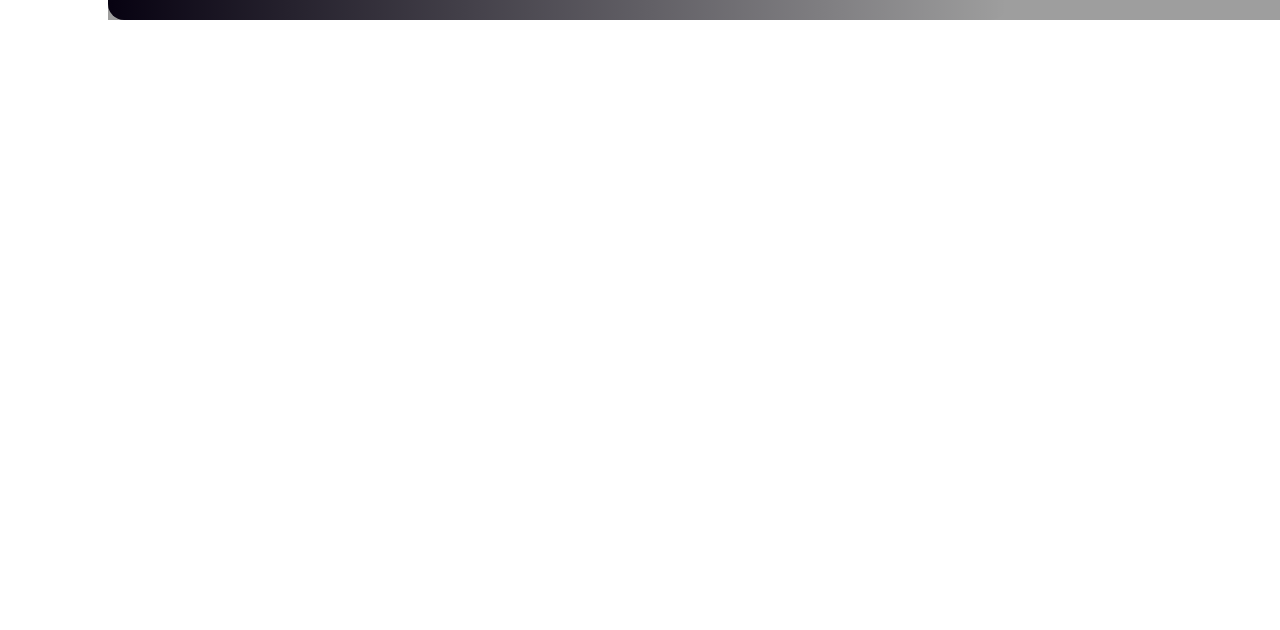
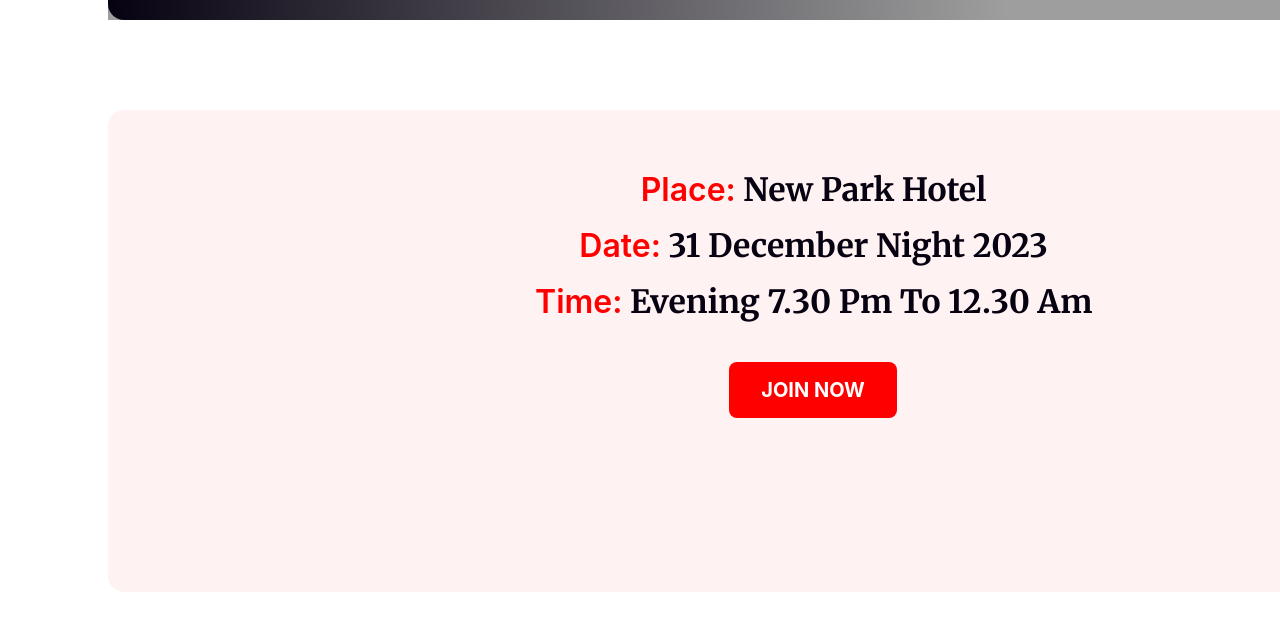
Before and after one commit to fauzia789/New-year1, a plain HTML site: page index.html in a window 1280 px wide. Shown: the part 2023-2653 px from the top of the page. Before the commit the page ends 2093 px from the top, so only its background shows below. Drawn offline with Linux system fonts and the light colour scheme; grey boxes are pictures that could not be loaded.

Commit message:
fixed some main content

```diff
--- a/index.html
+++ b/index.html
@@ -35,9 +35,14 @@
         </div>
      </div>
     <div class="time-zone">
-
+        <div class="date-time">
+          <pre>
+            <span>Place:</span> New Park Hotel
+            <span>Date:</span> 31 December Night 2023
+           <span> Time:</span> Evening 7.30 pm to 12.30 am</pre>
+        </div>
+        <button>JOIN NOW</button>
     </div>
-
    </main>
 
     <footer></footer>
--- a/styles/style.css
+++ b/styles/style.css
@@ -92,3 +92,47 @@
 padding: 95px 180px 0px 0px;
 
 }
+.time-zone{
+
+background: rgba(255, 0, 0, 0.05);
+border-radius: 16px;
+fill: linear-gradient(180deg, rgba(255, 0, 0, 0.10) 0%, rgba(255, 0, 0, 0.00) 100%);
+  width: 1320px;
+height: 482px;
+margin: 90px 50px 50px 100px;
+text-align: center;
+
+}
+.date-time{
+  color: #070211;
+font-family: Inter;
+font-size: 32px;
+font-weight: 600;
+line-height: 56px;
+text-transform: capitalize;
+
+padding-top: 20px;
+}
+span{
+  color: #F00;
+font-family: Inter;
+font-size: 32px;
+font-weight: 600;
+text-transform: capitalize;
+}
+button{
+  color: #FFF;
+margin-left: 90px;
+font-family: Inter;
+font-size: 20px;
+font-weight: 700;
+text-transform: uppercase;
+border-radius: 8px;
+background: #F00;
+border: none;
+display: inline-flex;
+padding: 16px 32px;
+justify-content: center;
+align-items: center;
+gap: 10px;
+}
```
